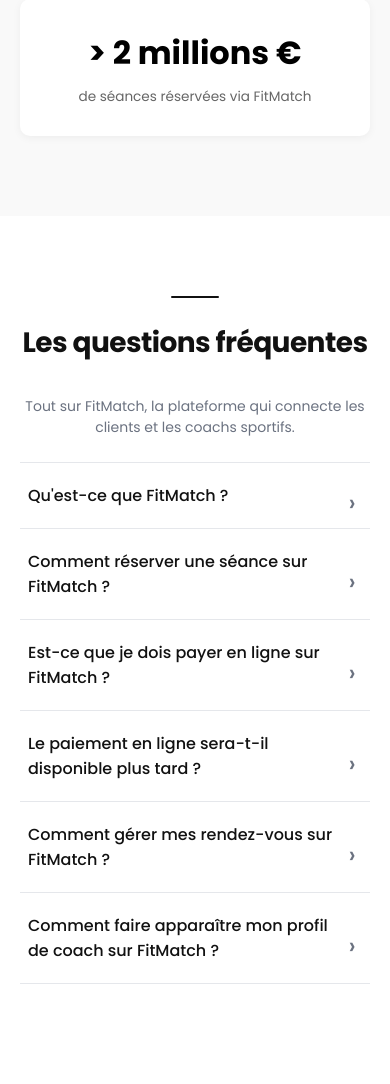
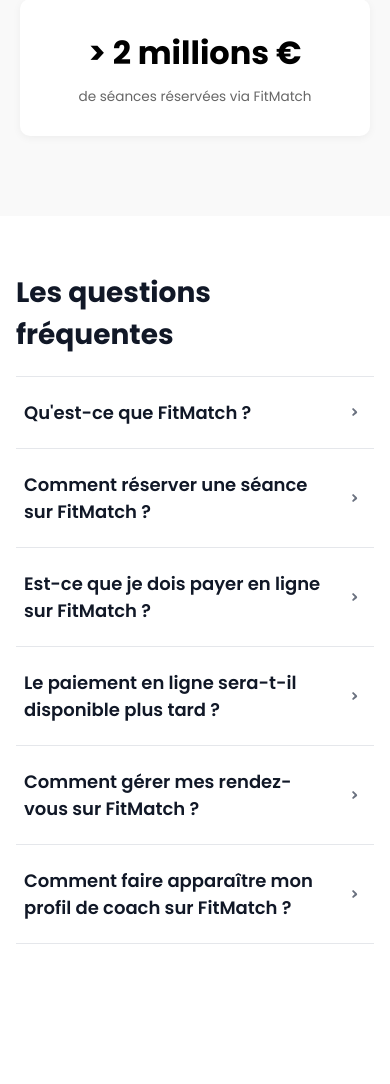
Before and after one commit to aneslucas196-beep/fitmatch, a FastAPI app: page / in a window 390 px wide. Shown: the part 2723-3807 px from the top of the page. After the commit the page ends 3667 px from the top, so only its background shows below. Run offline with FastAPI, Linux system fonts and the light colour scheme; some libraries are stand-ins or nearby versions.

Commit message:
Update FAQ section styling and structure for better readability
Refactors the FAQ section's HTML structure and CSS classes using new naming conventions (`fm-faq`, `fm-acc`) and updates styling for improved presentation and responsiveness.

Replit-Commit-Author: Agent
Replit-Commit-Session-Id: 86af9be5-036d-42aa-b9b5-f3783155e8d0
Replit-Commit-Checkpoint-Type: full_checkpoint
Replit-Commit-Screenshot-Url: https://storage.googleapis.com/screenshot-production-us-central1/d0c256c5-c056-4a19-9e96-6fdb9485f747/86af9be5-036d-42aa-b9b5-f3783155e8d0/Fk2SadS

```diff
--- a/static/style.css
+++ b/static/style.css
@@ -518,115 +518,84 @@ body {
 .fm-card-arrow{font-size:22px; color:#98a6b7}
 
 /* === FAQ Section === */
-.faq-section {
+.fm-faq {
   background: #ffffff;
-  padding: 80px 20px 100px;
-  font-family: Inter, system-ui, -apple-system, Segoe UI, Roboto, Arial, sans-serif;
+  padding: 56px 16px;
 }
 
-.faq-wrap {
+.fm-faq__container {
   max-width: 960px;
   margin: 0 auto;
 }
 
-.faq-section h1 {
-  font-size: clamp(28px, 4vw, 44px);
+.fm-faq__title {
+  font-size: clamp(28px, 3vw, 36px);
   font-weight: 700;
-  letter-spacing: -0.02em;
-  text-align: center;
-  margin: 8px 0 32px;
-  color: #111;
+  color: #111827;
+  text-align: left;
+  margin: 0 0 20px;
 }
 
-.sub {
-  text-align: center;
-  color: #6b7280;
-  font-size: 14px;
-  margin-bottom: 24px;
+.fm-acc {
+  border-top: 1px solid #e5e7eb;
+  padding: 0;
 }
 
-.tabline {
-  display: flex;
-  justify-content: center;
-  margin-bottom: 24px;
-}
-
-.tabline span {
-  height: 2px;
-  width: 48px;
-  background: #111;
-  border-radius: 2px;
-}
-
-.faq {
-  border-top: 1px solid #e5e7eb;
-}
-
-.faq-item {
+.fm-acc:last-of-type {
   border-bottom: 1px solid #e5e7eb;
 }
 
-.faq-btn {
-  appearance: none;
-  border: 0;
-  background: transparent;
-  width: 100%;
+.fm-acc > summary {
+  list-style: none;
+  cursor: pointer;
   display: flex;
   align-items: center;
   justify-content: space-between;
-  padding: 20px 8px;
-  cursor: pointer;
-  text-align: left;
-  font-size: clamp(16px, 2.2vw, 20px);
-  font-weight: 500;
-  color: #111;
-  transition: opacity 0.2s;
+  gap: 16px;
+  padding: 22px 8px;
+  font-size: 18px;
+  font-weight: 600;
+  color: #111827;
 }
 
-.faq-btn:hover {
-  opacity: 0.7;
+.fm-acc > summary::-webkit-details-marker {
+  display: none;
 }
 
-.faq-btn:focus-visible {
-  outline: 2px solid #111;
-  outline-offset: 2px;
-  border-radius: 6px;
+.fm-acc .chev {
+  width: 22px;
+  height: 22px;
+  flex: 0 0 22px;
+  fill: #6b7280;
+  transform: rotate(-90deg);
+  transition: transform 0.2s ease;
 }
 
-.chev {
-  flex: 0 0 auto;
-  width: 20px;
-  height: 20px;
-  display: inline-grid;
-  place-items: center;
-  transition: transform 0.2s ease;
-  color: #6b7280;
-  font-size: 24px;
+.fm-acc[open] .chev {
+  transform: rotate(0deg);
+  fill: #111827;
 }
 
-.faq-item.open .chev {
-  transform: rotate(90deg);
-  color: #111;
+.fm-acc__content {
+  color: #6b7280;
+  font-size: 16px;
+  line-height: 1.6;
+  padding: 0 8px 22px;
+  animation: fm-slide 0.2s ease;
 }
 
-.faq-panel {
-  overflow: hidden;
-  max-height: 0;
-  transition: max-height 0.25s ease;
+@keyframes fm-slide {
+  from {
+    opacity: 0.2;
+    transform: translateY(-4px);
+  }
+  to {
+    opacity: 1;
+    transform: none;
+  }
 }
 
-.panel-inner {
-  padding: 0 8px 20px 8px;
-  color: #6b7280;
-  line-height: 1.6;
-  font-size: 16px;
+.fm-acc > summary:hover {
+  background: #fafafa;
+  border-radius: 8px;
 }
-
-.panel-inner ul {
-  margin: 10px 0 0 20px;
-  padding: 0;
-}
-
-.panel-inner ul li {
-  margin: 6px 0;
-}
--- a/templates/index.html
+++ b/templates/index.html
@@ -168,133 +168,91 @@
     </div>
   </section>
 
-  <section class="faq-section">
-    <div class="faq-wrap">
-      <div class="tabline" aria-hidden="true"><span></span></div>
-      <h1>Les questions fréquentes</h1>
-      <p class="sub">Tout sur FitMatch, la plateforme qui connecte les clients et les coachs sportifs.</p>
+  <section class="fm-faq">
+    <div class="fm-faq__container">
+      <h2 class="fm-faq__title">Les questions fréquentes</h2>
 
-      <div class="faq" role="list">
-        <article class="faq-item" role="listitem">
-          <button class="faq-btn" aria-expanded="false">
-            <span>Qu'est-ce que FitMatch&nbsp;?</span>
-            <span class="chev" aria-hidden="true">›</span>
-          </button>
-          <div class="faq-panel" hidden>
-            <div class="panel-inner">
-              FitMatch est une plateforme qui met en relation des clients et des coachs sportifs
-              proches d'eux (par ville, code postal ou salle). Les clients comparent les profils,
-              consultent les spécialités, avis et transformations, puis réservent un créneau
-              directement avec le coach.
-            </div>
-          </div>
-        </article>
+      <details class="fm-acc">
+        <summary>
+          <span>Qu'est-ce que FitMatch&nbsp;?</span>
+          <svg class="chev" viewBox="0 0 24 24" aria-hidden="true"><path d="M8.12 9.29a1 1 0 0 1 1.41 0L12 11.76l2.47-2.47a1 1 0 1 1 1.41 1.41l-3.18 3.18a1.5 1.5 0 0 1-2.12 0L8.12 10.7a1 1 0 0 1 0-1.41z"/></svg>
+        </summary>
+        <div class="fm-acc__content">
+          FitMatch est une plateforme qui met en relation des clients et des coachs sportifs
+          proches de chez eux. Les clients cherchent par ville/code postal ou par salle,
+          comparent les profils (spécialités, avis, photos, tarifs) et réservent un créneau.
+        </div>
+      </details>
 
-        <article class="faq-item" role="listitem">
-          <button class="faq-btn" aria-expanded="false">
-            <span>Comment réserver une séance sur FitMatch&nbsp;?</span>
-            <span class="chev" aria-hidden="true">›</span>
-          </button>
-          <div class="faq-panel" hidden>
-            <div class="panel-inner">
-              1) Sur la page d'accueil, entre ta <strong>ville</strong>, ton <strong>code postal</strong> ou ta <strong>salle</strong> (ex.&nbsp;"Fitness Park Maurepas").<br/>
-              2) Filtre par spécialité si besoin (musculation, perte de poids, etc.).<br/>
-              3) Ouvre le <strong>profil du coach</strong>, choisis un créneau dans son agenda et confirme la réservation.
-            </div>
-          </div>
-        </article>
+      <details class="fm-acc">
+        <summary>
+          <span>Comment réserver une séance sur FitMatch&nbsp;?</span>
+          <svg class="chev" viewBox="0 0 24 24"><path d="M8.12 9.29a1 1 0 0 1 1.41 0L12 11.76l2.47-2.47a1 1 0 1 1 1.41 1.41l-3.18 3.18a1.5 1.5 0 0 1-2.12 0L8.12 10.7a1 1 0 0 1 0-1.41z"/></svg>
+        </summary>
+        <div class="fm-acc__content">
+          1) Saisis une <b>adresse / code postal</b> ou choisis une <b>salle</b>.<br>
+          2) Filtre par spécialité (musculation, perte de poids, etc.).<br>
+          3) Ouvre un profil, choisis un créneau et envoie ta demande de réservation.
+        </div>
+      </details>
 
-        <article class="faq-item" role="listitem">
-          <button class="faq-btn" aria-expanded="false">
-            <span>Est-ce que je dois payer en ligne sur FitMatch&nbsp;?</span>
-            <span class="chev" aria-hidden="true">›</span>
-          </button>
-          <div class="faq-panel" hidden>
-            <div class="panel-inner">
-              Pour l'instant, le paiement en ligne n'est pas activé. Tu <strong>règles directement le coach</strong>
-              <strong>en espèces</strong> ou par <strong>virement</strong>, <em>avant ou après</em> la séance, selon les modalités
-              indiquées sur son profil. FitMatch n'encaisse aucune commission pour le moment.
-            </div>
-          </div>
-        </article>
+      <details class="fm-acc">
+        <summary>
+          <span>Est-ce que je dois payer en ligne sur FitMatch&nbsp;?</span>
+          <svg class="chev" viewBox="0 0 24 24"><path d="M8.12 9.29a1 1 0 0 1 1.41 0L12 11.76l2.47-2.47a1 1 0 1 1 1.41 1.41l-3.18 3.18a1.5 1.5 0 0 1-2.12 0L8.12 10.7a1 1 0 0 1 0-1.41z"/></svg>
+        </summary>
+        <div class="fm-acc__content">
+          <b>Pour l'instant, non.</b> Le paiement se fait directement avec le coach :
+          en <b>espèces</b> ou par <b>virement</b>, avant ou après la séance selon ce qui est
+          convenu avec lui.
+        </div>
+      </details>
 
-        <article class="faq-item" role="listitem">
-          <button class="faq-btn" aria-expanded="false">
-            <span>Le paiement en ligne sera-t-il disponible plus tard&nbsp;?</span>
-            <span class="chev" aria-hidden="true">›</span>
-          </button>
-          <div class="faq-panel" hidden>
-            <div class="panel-inner">
-              Oui. L'option <strong>paiement en ligne sécurisé</strong> (avec protection anti-no-show) arrive prochainement.
-              Nous la déploierons progressivement par pays et par salle partenaire.
-            </div>
-          </div>
-        </article>
+      <details class="fm-acc">
+        <summary>
+          <span>Le paiement en ligne sera-t-il disponible plus tard&nbsp;?</span>
+          <svg class="chev" viewBox="0 0 24 24"><path d="M8.12 9.29a1 1 0 0 1 1.41 0L12 11.76l2.47-2.47a1 1 0 1 1 1.41 1.41l-3.18 3.18a1.5 1.5 0 0 1-2.12 0L8.12 10.7a1 1 0 0 1 0-1.41z"/></svg>
+        </summary>
+        <div class="fm-acc__content">
+          Oui. Nous préparons un module de <b>paiement sécurisé</b> (CB/wallet) avec
+          <b>caution / séquestre</b> pour protéger clients et coachs.
+        </div>
+      </details>
 
-        <article class="faq-item" role="listitem">
-          <button class="faq-btn" aria-expanded="false">
-            <span>Comment gérer mes rendez-vous sur FitMatch&nbsp;?</span>
-            <span class="chev" aria-hidden="true">›</span>
-          </button>
-          <div class="faq-panel" hidden>
-            <div class="panel-inner">
-              Après réservation, tu reçois une confirmation par e-mail (et bientôt SMS). Tu peux
-              <strong>consulter, modifier ou annuler</strong> depuis "Mes réservations". Des rappels sont envoyés
-              automatiquement avant ta séance.
-            </div>
-          </div>
-        </article>
+      <details class="fm-acc">
+        <summary>
+          <span>Comment gérer mes rendez-vous sur FitMatch&nbsp;?</span>
+          <svg class="chev" viewBox="0 0 24 24"><path d="M8.12 9.29a1 1 0 0 1 1.41 0L12 11.76l2.47-2.47a1 1 0 1 1 1.41 1.41l-3.18 3.18a1.5 1.5 0 0 1-2.12 0L8.12 10.7a1 1 0 0 1 0-1.41z"/></svg>
+        </summary>
+        <div class="fm-acc__content">
+          Depuis ton espace, tu peux <b>confirmer</b>, <b>déplacer</b> ou <b>annuler</b> les
+          séances. Des rappels e-mail/SMS peuvent être envoyés avant la séance.
+        </div>
+      </details>
 
-        <article class="faq-item" role="listitem">
-          <button class="faq-btn" aria-expanded="false">
-            <span>Comment faire apparaître mon profil de coach sur FitMatch&nbsp;?</span>
-            <span class="chev" aria-hidden="true">›</span>
-          </button>
-          <div class="faq-panel" hidden>
-            <div class="panel-inner">
-              Crée un compte via <strong>"Inscription" → "Je suis coach"</strong>, complète ton profil (bio, spécialités,
-              photos, tarifs) et <strong>ajoute les salles où tu coaches</strong> (ex.&nbsp;Fitness Park Maurepas).
-              Tu seras alors visible pour tous les clients qui recherchent par <em>ville / code postal / salle</em>.
-            </div>
-          </div>
-        </article>
-      </div>
+      <details class="fm-acc">
+        <summary>
+          <span>Comment faire apparaître mon profil de coach sur FitMatch&nbsp;?</span>
+          <svg class="chev" viewBox="0 0 24 24"><path d="M8.12 9.29a1 1 0 0 1 1.41 0L12 11.76l2.47-2.47a1 1 0 1 1 1.41 1.41l-3.18 3.18a1.5 1.5 0 0 1-2.12 0L8.12 10.7a1 1 0 0 1 0-1.41z"/></svg>
+        </summary>
+        <div class="fm-acc__content">
+          Inscris-toi <b>comme coach</b>, complète ton profil (spécialités, photos, tarifs,
+          salles où tu coaches). Tu seras visible dès qu'un client recherche dans ta zone ou
+          clique sur l'une de tes salles.
+        </div>
+      </details>
     </div>
   </section>
 
   <script src="/static/search-service.js"></script>
   <script src="/static/search-app.js"></script>
   <script>
-    const faqItems = document.querySelectorAll('.faq-item');
-
-    faqItems.forEach(item => {
-      const btn = item.querySelector('.faq-btn');
-      const panel = item.querySelector('.faq-panel');
-
-      btn.addEventListener('click', () => {
-        const isOpen = item.classList.contains('open');
-
-        faqItems.forEach(i => {
-          i.classList.remove('open');
-          const p = i.querySelector('.faq-panel');
-          const b = i.querySelector('.faq-btn');
-          p.style.maxHeight = 0;
-          p.hidden = true;
-          b.setAttribute('aria-expanded', 'false');
-        });
-
-        if (!isOpen) {
-          item.classList.add('open');
-          panel.hidden = false;
-          panel.style.maxHeight = panel.scrollHeight + 'px';
-          btn.setAttribute('aria-expanded', 'true');
-        }
-      });
-    });
-
-    window.addEventListener('resize', () => {
-      document.querySelectorAll('.faq-item.open .faq-panel').forEach(p => {
-        p.style.maxHeight = p.scrollHeight + 'px';
+    document.addEventListener('click', (e) => {
+      const sm = e.target.closest('.fm-acc > summary');
+      if (!sm) return;
+      const cur = sm.parentElement;
+      document.querySelectorAll('.fm-acc[open]').forEach(d => {
+        if (d !== cur) d.removeAttribute('open');
       });
     });
   </script>
```
Also changed, not shown: attached_assets/Pasted--FAQ-FitMatch-Drop-in-section-class-fm-faq-div-class-fm-faq-conta-1761584862871_1761584862872.txt (added, +132 -0 lines), 1 other file.
